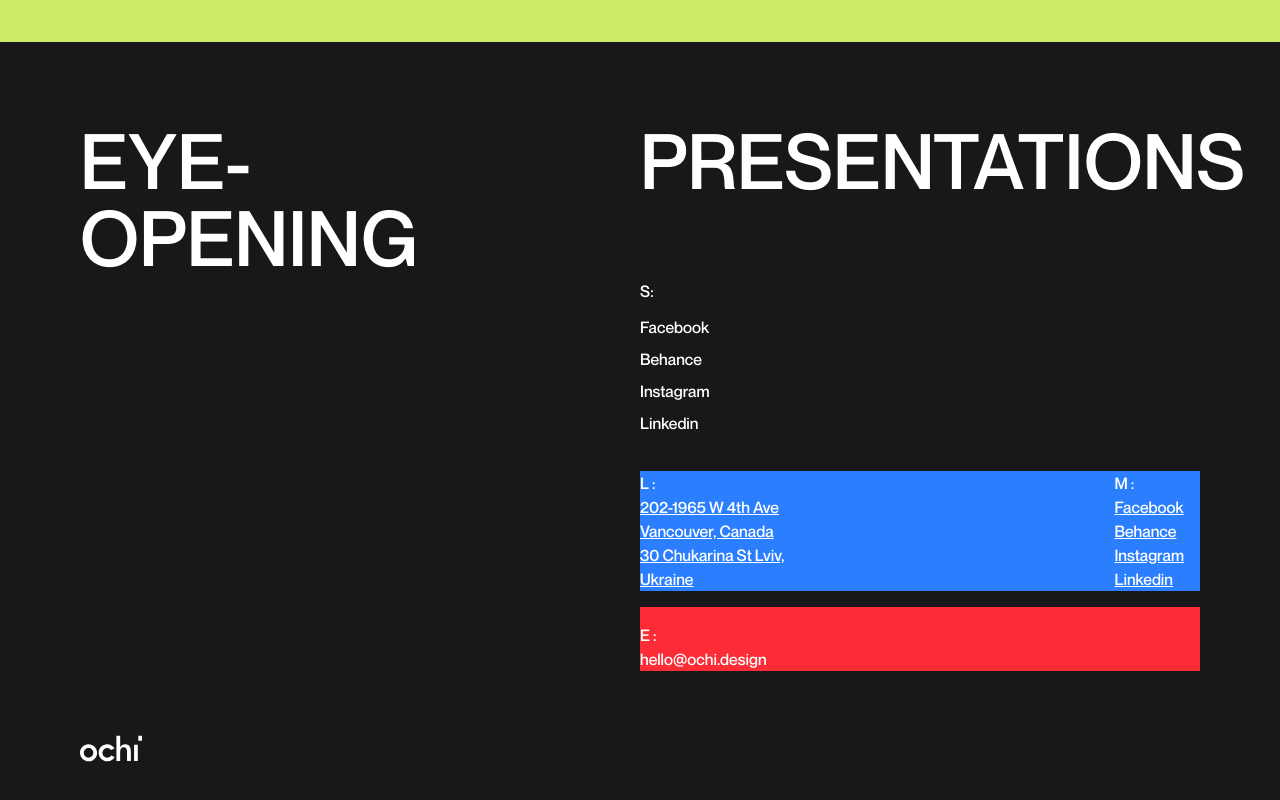
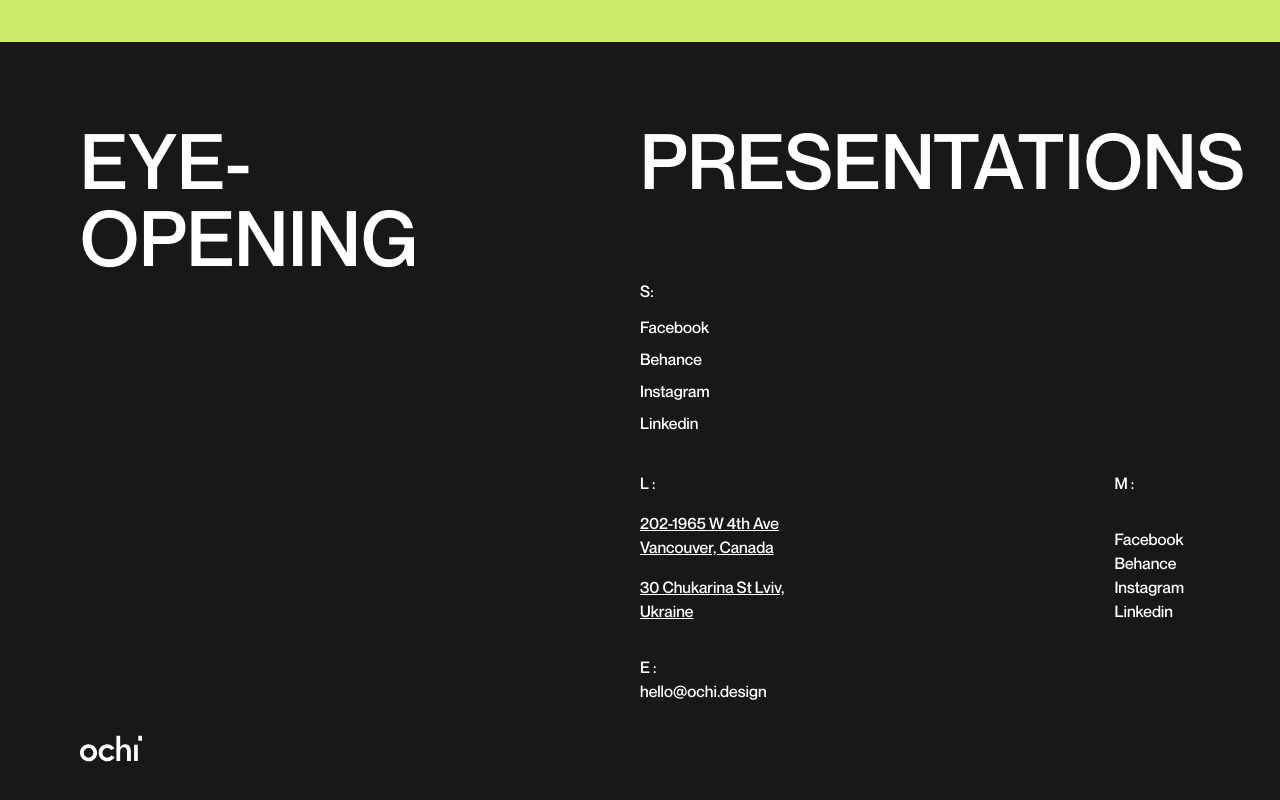
Before and after one commit to ratanz/ochi, a React (Vite) app: page / in a window 1280 px wide. Shown: the part 7496-8296 px from the top of the page. Built offline with nearby package versions, Linux system fonts and the light colour scheme.

Commit message:
footer v1

```diff
--- a/src/components/Footer.jsx
+++ b/src/components/Footer.jsx
@@ -34,55 +34,56 @@ const Footer = () => {
           {['Facebook', 'Behance', 'Instagram', 'Linkedin'].map((item, index) => (
             <a
               key={index}
-              href="" className='leading-none'>{item}</a>
+              href=""
+              className='leading-none relative w-fit after:absolute after:left-0 after:bottom-0 after:h-[1px] after:w-0 after:bg-white hover:after:w-full after:transition-all after:duration-300'
+            >
+              {item}
+            </a>
           ))}
 
-          <div className="mt-6 flex bg-blue-500 w-full items-center justify-between ">
+          <div className="mt-6 flex  bg-blue-0 w-full items-center justify-between ">
 
             <div className="flex flex-col">
               <h3 className=''>L :</h3>
 
-              <div className="para w-40 ">
-                <p className='   underline'>202-1965 W 4th Ave
+              <div className="w-40 gap-4 pt-4 flex flex-col">
+                <p className=' mt- underline'>202-1965 W 4th Ave
                   Vancouver, Canada
                 </p>
 
-                <p className=' underline'>
+
+                <p className='mt- underline '>
                   30 Chukarina St
                   Lviv, Ukraine
                 </p>
               </div>
 
-
             </div>
 
+            <div className="more px-4 flex items-start flex-col">
 
-
-            <div className="more flex flex-col px-4  ">
-
-              <h3 className=''>M :</h3>
-
+              <h3 className='mb-8' >M :</h3>
+              <div className="flex flex-col ">
                 {['Facebook', 'Behance', 'Instagram', 'Linkedin'].map((item, index) => (
                   <a
                     key={index}
-                  href="" className=' leading-normal underline '>{item}</a>
+                    href=""
+                    className='leading-normal relative w-fit after:absolute after:left-0 after:bottom-0 after:h-[1px] after:w-0 after:bg-white hover:after:w-full after:transition-all after:duration-300'
+                  >
+                    {item}
+                  </a>
                 ))}
               </div>
 
             </div>
 
-          <div className=" flex  bg-red-500">
+          </div>
+
 
           <div className="email">
             <h3 className='mt-4'>E : </h3>
             <a href="">hello@ochi.design</a>
           </div>
-
-
-
-          </div>
-
-
 
         </div>
       </div>
```
Lines whose indentation alone changed are shown as unchanged.
